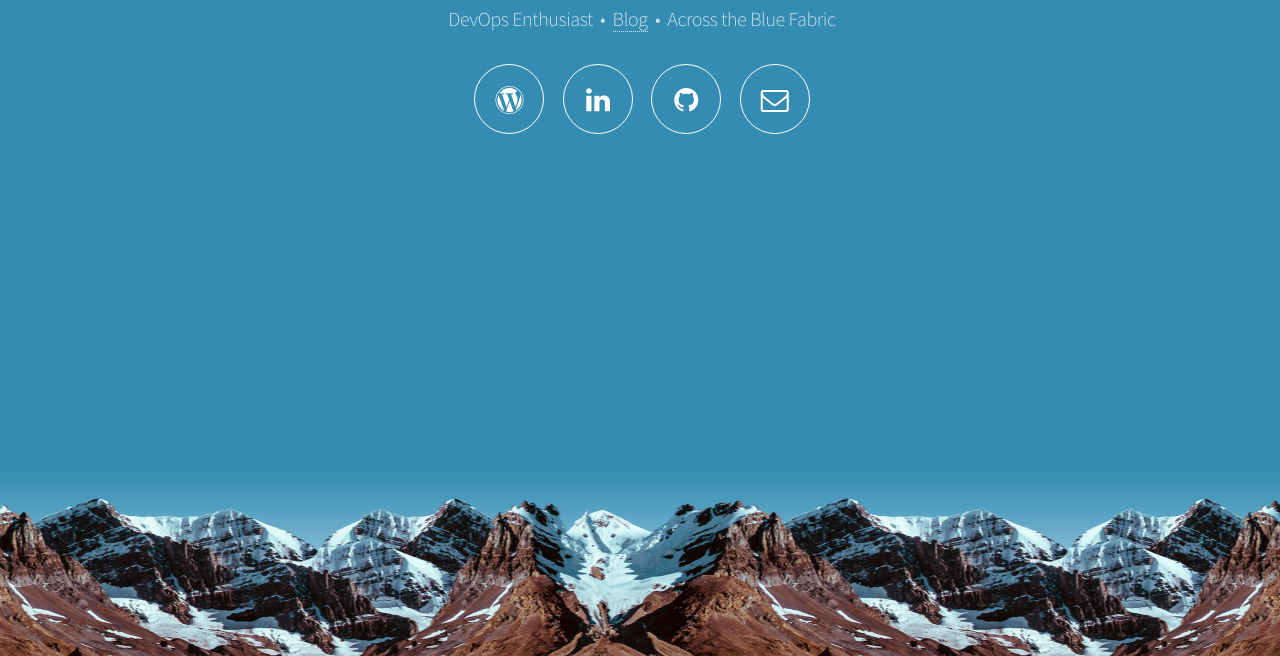
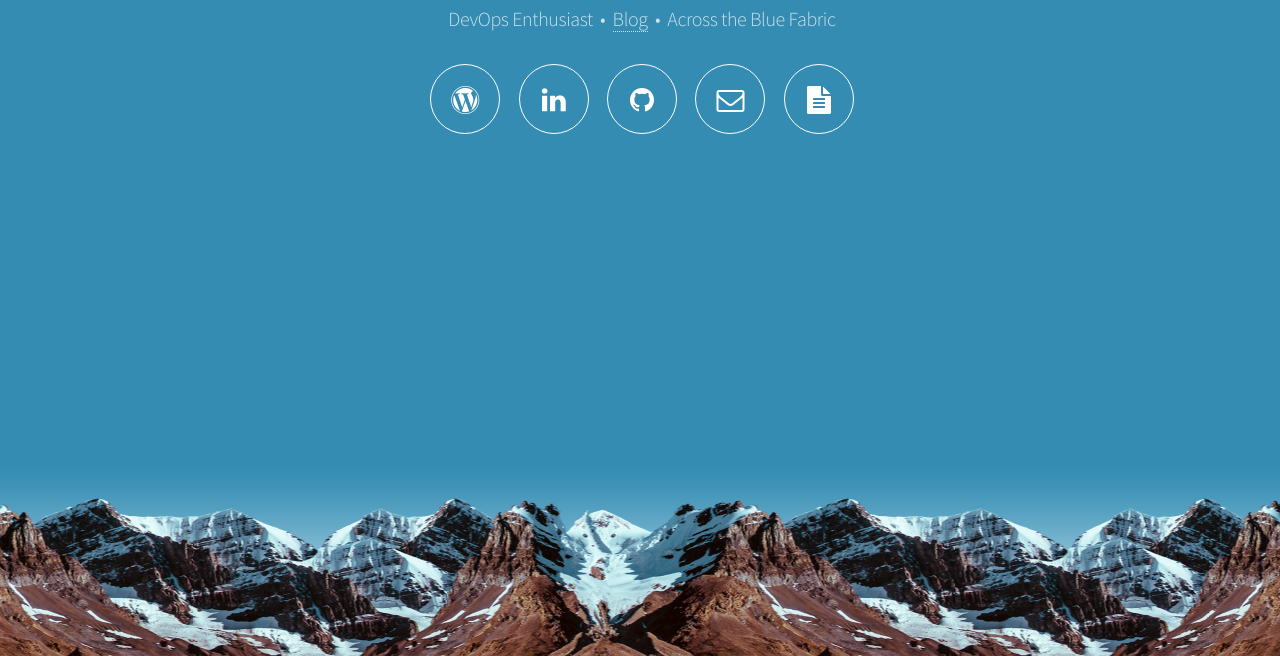
Before and after one commit to slashr/SkyWide, a plain HTML site: page index.html in a window 1280 px wide. Shown: the part 144-800 px from the top of the page. Drawn offline with Linux system fonts and the light colour scheme.

Commit message:
Added Link to Resume

```diff
--- a/index.html
+++ b/index.html
@@ -1,9 +1,4 @@
 <!DOCTYPE HTML>
-<!--
-	Aerial by HTML5 UP
-	html5up.net | @n33co
-	Free for personal and commercial use under the CCA 3.0 license (html5up.net/license)
--->
 <html>
 	<head>
 		<title>SkyWide</title>
@@ -30,6 +25,7 @@
 								<li><a href="https://in.linkedin.com/in/akashnair" class="icon fa-linkedin"><span class="label">LinkedIn</span></a></li>
 								<li><a href="https://github.com/slashr" class="icon fa-github"><span class="label">Github</span></a></li>
 								<li><a href="mailto:akash@skywide.in" class="icon fa-envelope-o"><span class="label">Email</span></a></li>
+								<li><a href="http://skywide.in/Akash-Nair-Resume.pdf" class="icon fa-file-text"><span class="label">Resume</span></a></li>
 							</ul>
 						</nav>
 					</header>
```
